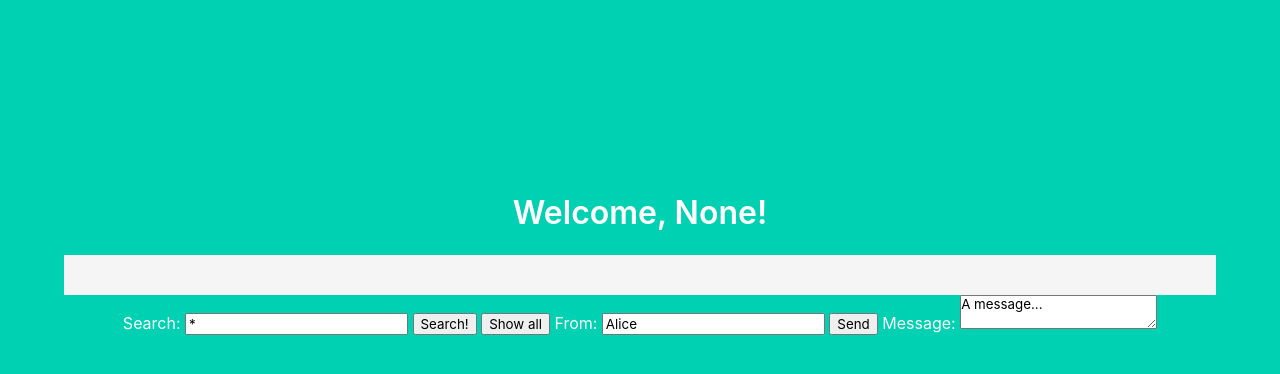
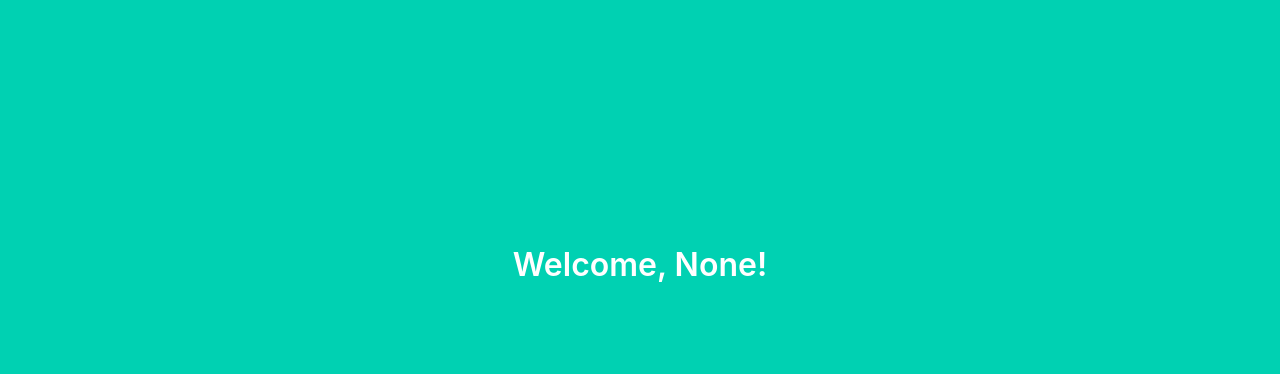
Before and after one commit to henrietterebnor/inf226_oblig2, a Flask app: page /profile in a window 1280 px wide. Shown: the part 161-535 px from the top of the page. Run offline with Flask 2, Linux system fonts and the light colour scheme; a user stored in the database is signed in.

Commit message:
herregud nå e d tulll

```diff
--- a/project/__init__.py
+++ b/project/__init__.py
@@ -1,9 +1,11 @@
 from flask import Flask
 from flask_sqlalchemy import SQLAlchemy
 from flask_login import LoginManager
+from flask_wtf.csrf import CSRFProtect
 
 # init SQLAlchemy so we can use it later in our models
 db = SQLAlchemy()
+csrf = CSRFProtect()
 
 
 def create_app():
@@ -14,6 +16,7 @@ def create_app():
     app.config['SQLALCHEMY_DATABASE_URI'] = 'sqlite:///db.sqlite'
 
     db.init_app(app)
+    csrf.init_app(app)
 
     login_manager = LoginManager()
     login_manager.login_view = 'auth.login'
--- a/project/templates/login.html
+++ b/project/templates/login.html
@@ -12,9 +12,10 @@
         {% endif %}
         {% endwith %}
         <form method="POST" action="/login">
+            <input type="hidden" name="csrf_token" value="{{ csrf_token() }}"/>
             <div class="field">
                 <div class="control">
-                    <input class="input is-large" type="username" name="username" placeholder="Your User Name" autofocus="">
+                    <input class="input is-large" type="name" name="username" placeholder="Your User Name" autofocus=""/>
                 </div>
             </div>
 
--- a/project/templates/profile.html
+++ b/project/templates/profile.html
@@ -4,23 +4,4 @@
 <h1 class="title">
     Welcome, {{ name }}!
 </h1>
-<div id="page">
-    <main>
-        <pre id="output"></pre>
-    </main>
-    <div id="controls">
-        <label for="search">Search:</label>
-        <input type="search" id="search" name="search" enterkeyhint="search" value="*">
-        <button type="button" id="searchBtn">Search!</button>
-        <button type="button" id="allBtn">Show all</button>
-        <label for="sender">From:</label>
-        <input type="text" id="sender" name="sender" value="Alice">
-        <button type="button" id="sendBtn">Send</button>
-        <span></span>
-        <label for="message">Message:</label>
-        <textarea id="message" style="grid-row: span 4;">A message...</textarea>
-    </div>
-    <div id="anchor"></div>
-</div>
-
 {% endblock %}
--- a/project/templates/sending.html
+++ b/project/templates/sending.html
@@ -92,6 +92,7 @@
         </div>
         <div id="anchor"></div>
     </div>
+
 <script>
     var reqId = 0;
     var anchor = document.getElementById('anchor');
@@ -103,7 +104,7 @@
     var allBtn = document.getElementById('allBtn');
     var output = document.getElementById('output');
     var header = document.getElementById('header');
-
+    var csrf_token = "{{ csrf_token() }}";
 
     var search = async (query) => {
         const id = reqId++;
@@ -125,7 +126,7 @@
         console.log(message)
         const id = reqId++;
         const q = `/new?recipient=${encodeURIComponent(recipient)}&message=${encodeURIComponent(message)}`;
-        res = await fetch(q, { method: 'post' });
+        res = await fetch(q, { method: 'post'});
         console.log(res);
         const head = document.createElement('h3');
         head.textContent = `[${id}]  ${q} → ${res.status} ${res.statusText}`;
--- a/project/templates/signup.html
+++ b/project/templates/signup.html
@@ -12,6 +12,7 @@
         {% endif %}
         {% endwith %}
         <form method="POST" action="/signup">
+            <input type="hidden" name="csrf_token" value="{{ csrf_token() }}"/>
             <div class="field">
                 <div class="control">
                     <input class="input is-large" type="text" name="username" placeholder="User Name" autofocus="">
```
Also changed, not shown: project/README.md, project/models.py (line endings or trailing spaces).
